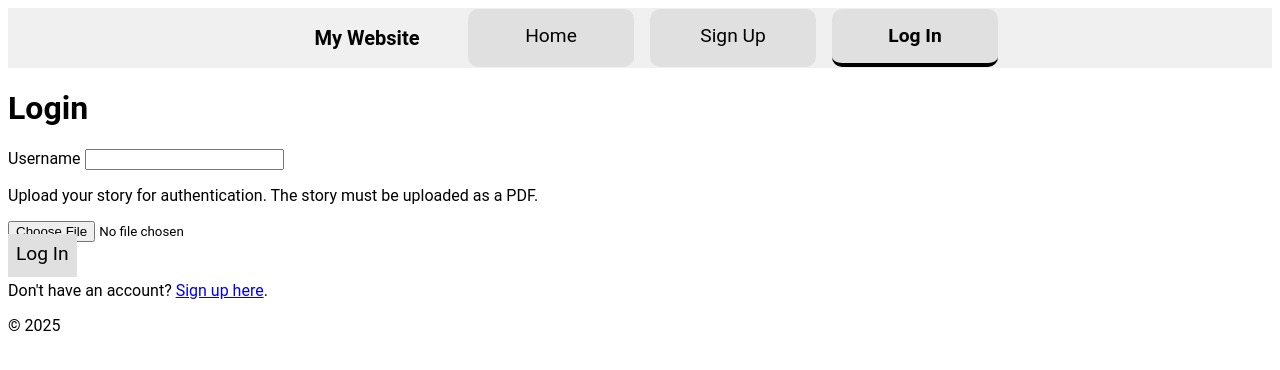
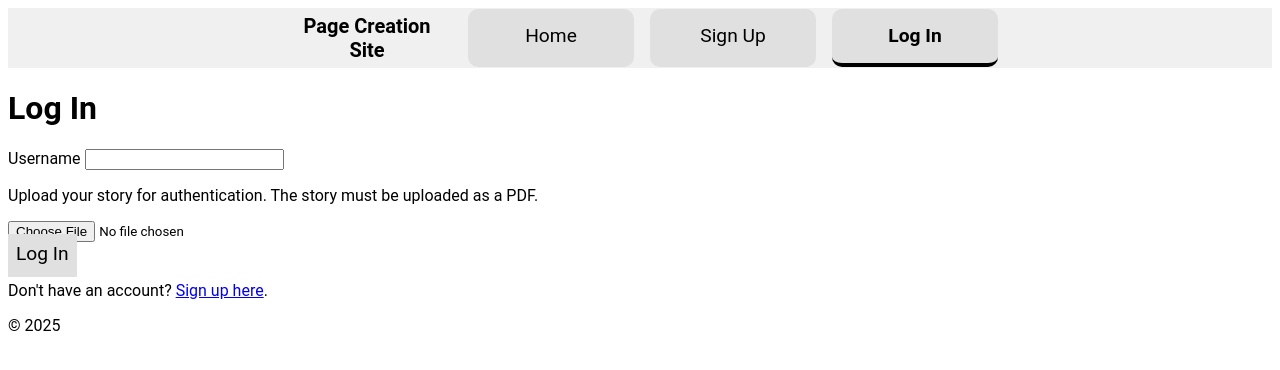
Before and after one commit to SuperYoshi10000/webpagewithbadlogin, a SvelteKit app: page /login in a window 1280 px wide. Shown: the top 370 px of the page. Built offline with nearby package versions, Linux system fonts and the light colour scheme; no server answers.

Commit message:
add titles

```diff
--- a/src/components/Header.svelte
+++ b/src/components/Header.svelte
@@ -5,9 +5,10 @@
     export let data: { sessionId?: string, username?: string };
 </script>
 
+<title>Page Creation Site</title>
 <header>
     <nav>
-        <span id="title">My Website</span>
+        <span id="title">Page Creation Site</span>
         <Button nav href="/">Home</Button>
         {#if data.sessionId}
             <Button nav href="/page/{data.username}">Your Page</Button>
--- a/src/routes/+error.svelte
+++ b/src/routes/+error.svelte
@@ -5,5 +5,6 @@
     console.log(page.error)
 </script>
 
+<title>Error {status}</title>
 <h1>An error occurred</h1>
 <p>{status} - {message}</p>
--- a/src/routes/+page.svelte
+++ b/src/routes/+page.svelte
@@ -2,6 +2,8 @@
     import Button from "../components/Button.svelte";
 
 </script>
+
+<title>Page Creator</title>
 <h1>Page Creator</h1>
 <p>Create a page</p>
 <Button href="/signup">Create a page</Button>
--- a/src/routes/login/+page.svelte
+++ b/src/routes/login/+page.svelte
@@ -22,8 +22,9 @@
     }
 </script>
 
+<title>Log In</title>
 <div class="content">
-    <h1>Login</h1>
+    <h1>Log In</h1>
     <!-- svelte-ignore component_name_lowercase -->
     <form>
         <label for="username">Username</label>
--- a/src/routes/page/[user]/+page.svelte
+++ b/src/routes/page/[user]/+page.svelte
@@ -11,6 +11,7 @@
 
 </script>
 
+<title>{display_name}'s Page</title>
 <div class="content">
     <h1>{display_name} <span>({username})</span></h1>
     <h2>About Me</h2>
--- a/src/routes/page/[user]/edit/+page.svelte
+++ b/src/routes/page/[user]/edit/+page.svelte
@@ -54,6 +54,7 @@
     </form>
 </div>
 
+<title>Editing {display_name}'s Page</title>
 <style>
     textarea {
         width: 100%;
--- a/src/routes/signup/+page.svelte
+++ b/src/routes/signup/+page.svelte
@@ -23,6 +23,7 @@
     }
 </script>
 
+<title>Sign Up</title>
 <div class="content">
     <h1>Sign Up</h1>
     <!-- svelte-ignore component_name_lowercase -->
```
